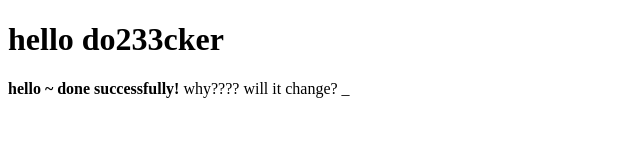
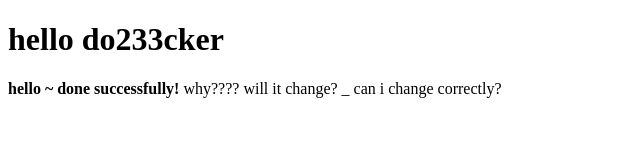
Before and after one commit to Kingbultsea/wechat, a website: page index.html in a window 1280 px wide. Shown: the whole page, without its empty margins (0-640 px from the left). Drawn offline with Linux system fonts and the light colour scheme.

Commit message:
自动化测试2

```diff
--- a/index.html
+++ b/index.html
@@ -7,5 +7,6 @@
     <h1>hello do233cker</h1>
     <b>hello ~ done successfully!</b>
   why???? will it change? _
+  can i change correctly?
   </body>
 </html>
```
Also changed, not shown: .travis.yml.
